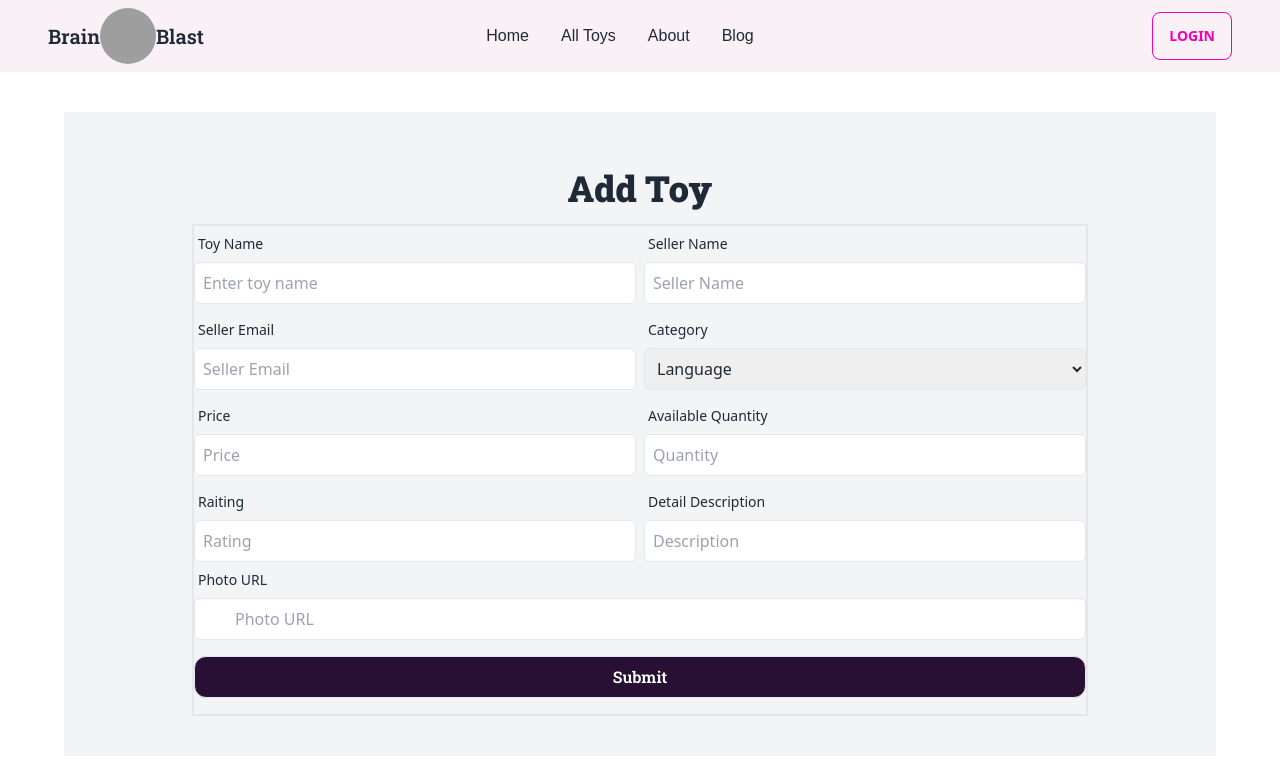
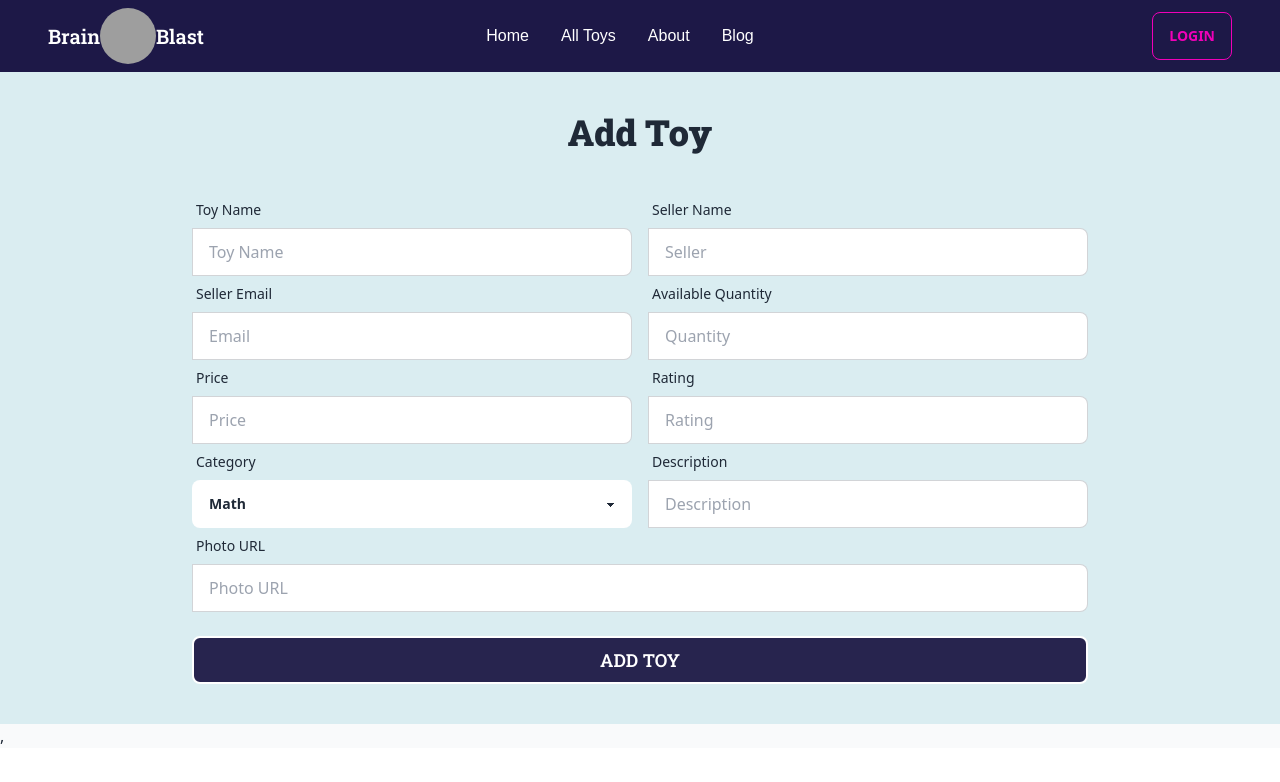
Before and after one commit to tanjinahakim/brain-blast, a React (Vite) app: page /addToy in a window 1280 px wide. Shown: the top 782 px of the page. Built offline with nearby package versions, Linux system fonts and the light colour scheme; no server answers; grey boxes are pictures that could not be loaded; a web font is replaced by a local one.

Commit message:
update add toy page and take input from user

```diff
--- a/src/Pages/AddToys/AddToys.jsx
+++ b/src/Pages/AddToys/AddToys.jsx
@@ -1,93 +1,140 @@
-import { useContext } from "react";
-import { useForm } from "react-hook-form";
+import { useContext} from "react";
 import { AuthContext } from "../../providers/AuthProvider";
-
+import Swal from 'sweetalert2';
 const AddToys = () => {
     const {user}=useContext(AuthContext);
-    const { register, handleSubmit } = useForm();
-    const onSubmit = data =>{
+    const handleAddToy = event =>{
+        event.preventDefault();
+        const form = event.target;
+        const name = form.name.value;
+        const seller = form.seller.value;
+        const email = form.email.value;
+        const quantity = form.quantity.value;
+        const price = form.price.value;
+        const rating = form.rating.value;
+        const category = form.category.value;
+        const description = form.description.value;
+        const photo = form.photo.value;
+        const newToy = {name,seller,email,quantity,price,rating,category,description,photo}
+        console.log(newToy)
+        fetch('http://localhost:5000/addToy',{
+            method:'POST',
+            headers:{
+                'content-type':'application/json'
+            },
+            body:JSON.stringify(newToy)
+        })
+        .then(res=>res.json())
+        .then(data=>{
             console.log(data)
+            if(data.insertedId){
+                Swal.fire({
+                    icon: 'success',
+                    title: 'Product added successfully',
+                })
             }
-
-
+        })
+        form.reset()
+    }
     return (
         <>
-                        <section className="max-w-6xl mx-auto">
-                <div className="bg-gray-100 py-10 my-10">
-                <h1 className="text-center font font-bold text-4xl my-4">Add Toy</h1>
-                    <form onSubmit={handleSubmit(onSubmit)}>
-
-                        <div className=" border-2 max-w-4xl mx-auto">
-                        <div className="grid md:grid-cols-2 gap-2">
-                        <div>
+            <div className=" bg-[#daedf1] ">
+                <h1 className="text-center font font-bold text-4xl pt-10">Add Toy</h1>
+                <div className="max-w-4xl mx-auto py-10 ">
+                    <form onSubmit={handleAddToy}>
+                        {/* ToyName and Seller Name*/}
+                        <div className="md:flex">
+                        <div className="form-control md:w-1/2 ">
                             <label className="label">
                                 <span className="label-text">Toy Name</span>
                             </label>
-                        <input {...register("toyName", { required: true })} placeholder="Enter toy name" className="border w-full py-2 rounded-md px-2"/>
+                            <label className="input-group">
+                                <input type="text" name="name" placeholder="Toy Name" className="input input-bordered   w-full " />
+                            </label>
                         </div>
-                        <div>
+                            <div className="form-control md:w-1/2 ml-4 ">
                                 <label className="label">
                                     <span className="label-text">Seller Name</span>
                                 </label>
-                        <input {...register("sellerName")} placeholder="Seller Name" className="border w-full py-2 rounded-md px-2" value={user?.displayName}/>
+                                <label className="input-group">
+                                    <input type="text" name="seller" placeholder="Seller" className="input input-bordered  w-full" defaultValue={user?.displayName} readOnly/>
+                                </label>
                             </div>
-                        <div>
+                        </div>
+                        {/* Seller Email and Seller Name*/}
+                        <div className="md:flex">
+                            <div className="form-control md:w-1/2 ">
                                 <label className="label">
                                     <span className="label-text">Seller Email</span>
                                 </label>
-                        <input {...register("sellerEmail")} placeholder="Seller Email" className="border w-full py-2 rounded-md px-2" value={user?.email}/>
+                                <label className="input-group">
+                                    <input type="email" name="email" placeholder="Email" className="input input-bordered  w-full " defaultValue={user?.email}  readOnly/>
+                                </label>
                             </div>
-
-                        <div>
+                            <div className="form-control md:w-1/2 ml-4 ">
+                                <label className="label">
+                                    <span className="label-text">Available Quantity</span>
+                                </label>
+                                <label className="input-group">
+                                    <input type="text" name="quantity" placeholder="Quantity" className="input input-bordered  w-full"  />
+                                </label>
+                            </div>
+                        </div>
+                        {/* Price and Rating*/}
+                        <div className="md:flex">
+                            <div className="form-control md:w-1/2 ">
+                                <label className="label">
+                                    <span className="label-text">Price</span>
+                                </label>
+                                <label className="input-group">
+                                    <input type="text" name="price" placeholder="Price" className="input input-bordered  w-full " />
+                                </label>
+                            </div>
+                            <div className="form-control md:w-1/2 ml-4 ">
+                                <label className="label">
+                                    <span className="label-text">Rating</span>
+                                </label>
+                                <label className="input-group">
+                                    <input type="text" name="rating" placeholder="Rating" className="input input-bordered  w-full"  />
+                                </label>
+                            </div>
+                        </div>
+                        {/* Sub Category and Description*/}
+                        <div className="md:flex">
+                            <div className="form-control md:w-1/2 ">
                                 <label className="label">
                                     <span className="label-text">Category</span>
                                 </label>
-                        <select {...register("toys")} className="border w-full py-2 rounded-md px-2">
-                            <option value="language">Language</option>
-                            <option value="math">Math</option>
-                            <option value="science">Science</option>
-                            <option value="colours">other</option>
+                                <select className="select w-full" type="text" name="category" >
+                                <option >Math</option>
+                                <option>Language</option>
+                                <option>Science</option>
+                                <option>Others</option>
                                 </select>
                             </div>
-                        <div>
+                            <div className="form-control md:w-1/2 ml-4 ">
                                 <label className="label">
-                            <span className="label-text">Price</span>
+                                    <span className="label-text">Description</span>
                                 </label>
-                        <input {...register("price")} placeholder="Price" className="border w-full py-2 rounded-md px-2"/>
-                        </div>
-                        <div>
-                        <label className="label">
-                            <span className="label-text">Available Quantity</span>
+                                <label className="input-group">
+                                    <input type="text" name="description" placeholder="Description" className="input input-bordered  w-full"  />
                                 </label>
-                        <input {...register("quantity")} placeholder="Quantity" className="border w-full py-2 rounded-md px-2"/>
-                        </div>
-                        <div>
-                        <label className="label">
-                            <span className="label-text">Raiting</span>
-                        </label>
-                        <input {...register("rating")} placeholder="Rating" className="border w-full py-2 rounded-md px-2"/>
-                        </div>
-                        <div>
-                        <label className="label">
-                            <span className="label-text">Detail Description</span>
-                        </label>
-                        <input {...register("description")} placeholder="Description" className="border w-full py-2 rounded-md px-2"/>
                             </div>
                         </div>
-                        <div>
+                        <div className="form-control w-full ">
                             <label className="label">
                                 <span className="label-text">Photo URL</span>
                             </label>
-                        <input {...register("photoURL")} placeholder="Photo URL" className="border w-full py-2 rounded-md px-10 "/>
+                            <label className="input-group">
+                                <input type="text" name="photo" placeholder="Photo URL" className="input input-bordered w-full" />
+                            </label>
                         </div>
                         <div>
-                        <input type="submit" className="border bg-[#271033] py-2 px-10 rounded-xl w-full my-4 font text-white" />
+                        <input type="submit" className="btn btn-md font w-full mt-6  bg-[#27244E] text-white text-lg  border-white border-2" value="Add Toy"/>
+                        </div>
+                        </form>
                 </div>
             </div>
-
-                    </form>
-                </div>
-            </section>
         </>
     );
 };
--- a/src/Pages/Shared/NavBar/NavBar.jsx
+++ b/src/Pages/Shared/NavBar/NavBar.jsx
@@ -13,7 +13,7 @@ const NavBar = () => {
         .catch(error=>console.log(error))
     }
         return (
-        <div className="navbar bg-[#F9F1F5]">
+        <div className="navbar bg-[#1D1847] text-white">
         <div className="navbar-start">
             <div className="dropdown">
             <label tabIndex={0} className="btn btn-ghost lg:hidden">
--- a/src/main.jsx
+++ b/src/main.jsx
@@ -6,7 +6,7 @@ import router from './Routes/Routes.jsx'
 import AuthProvider from './providers/AuthProvider'
 
 ReactDOM.createRoot(document.getElementById('root')).render(
-<div className='max-w-7xl mx-auto '>
+<div className='max-w-7xl mx-auto bg-gray-50 '>
 <React.StrictMode>
     <AuthProvider>
     <RouterProvider router={router}/>
```
Lines whose indentation alone changed are shown as unchanged.
